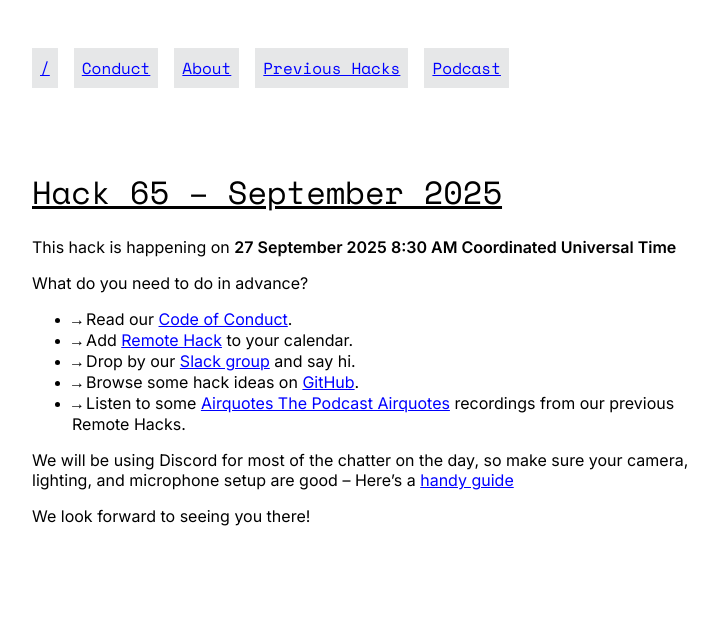
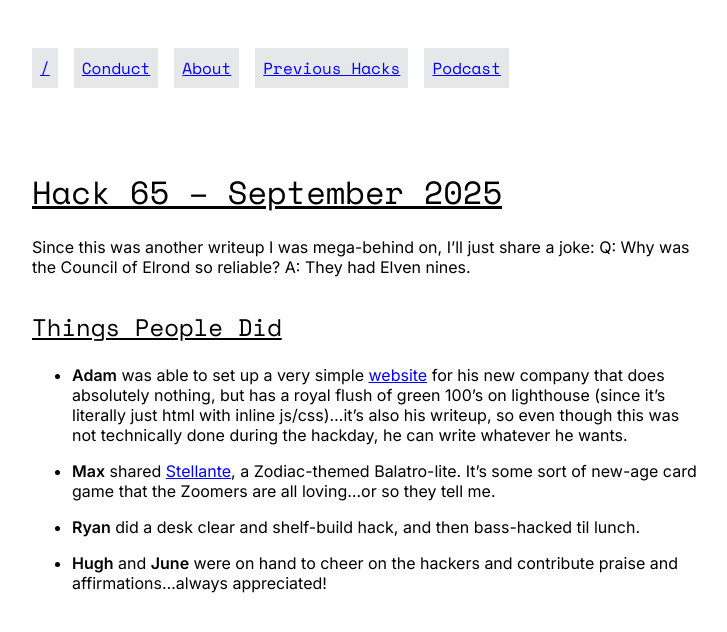
Before and after one commit to remotehack/remotehack.github.io, a Jekyll site: the page built from _hacks/65.md, in a window 1280 px wide. Shown: the top 632 px of the page, without its empty margins (272-999 px from the left). Built offline with Jekyll 4.4.1, drawn with Linux system fonts in a browser that asks for light colours.

Commit message:
add sept 2025 writeup

```diff
--- a/_hacks/65.md
+++ b/_hacks/65.md
@@ -1,5 +1,18 @@
 ---
 hack_number: 65
 date: 2025-09-27
-upcoming: true
 ---
+
+Since this was another writeup I was mega-behind on, I'll just share a joke:
+Q: Why was the Council of Elrond so reliable?
+A: They had Elven nines.
+
+## Things People Did
+
+- **Adam** was able to set up a very simple [website](https://teched.space/) for his new company that does absolutely nothing, but has a royal flush of green 100's on lighthouse (since it's literally just html with inline js/css)...it's also his writeup, so even though this was not technically done during the hackday, he can write whatever he wants.
+
+- **Max** shared [Stellante](https://omgmog.net/stellante/), a Zodiac-themed Balatro-lite. It's some sort of new-age card game that the Zoomers are all loving...or so they tell me.
+
+- **Ryan** did a desk clear and shelf-build hack, and then bass-hacked til lunch.
+
+- **Hugh** and **June** were on hand to cheer on the hackers and contribute praise and affirmations...always appreciated!
```
